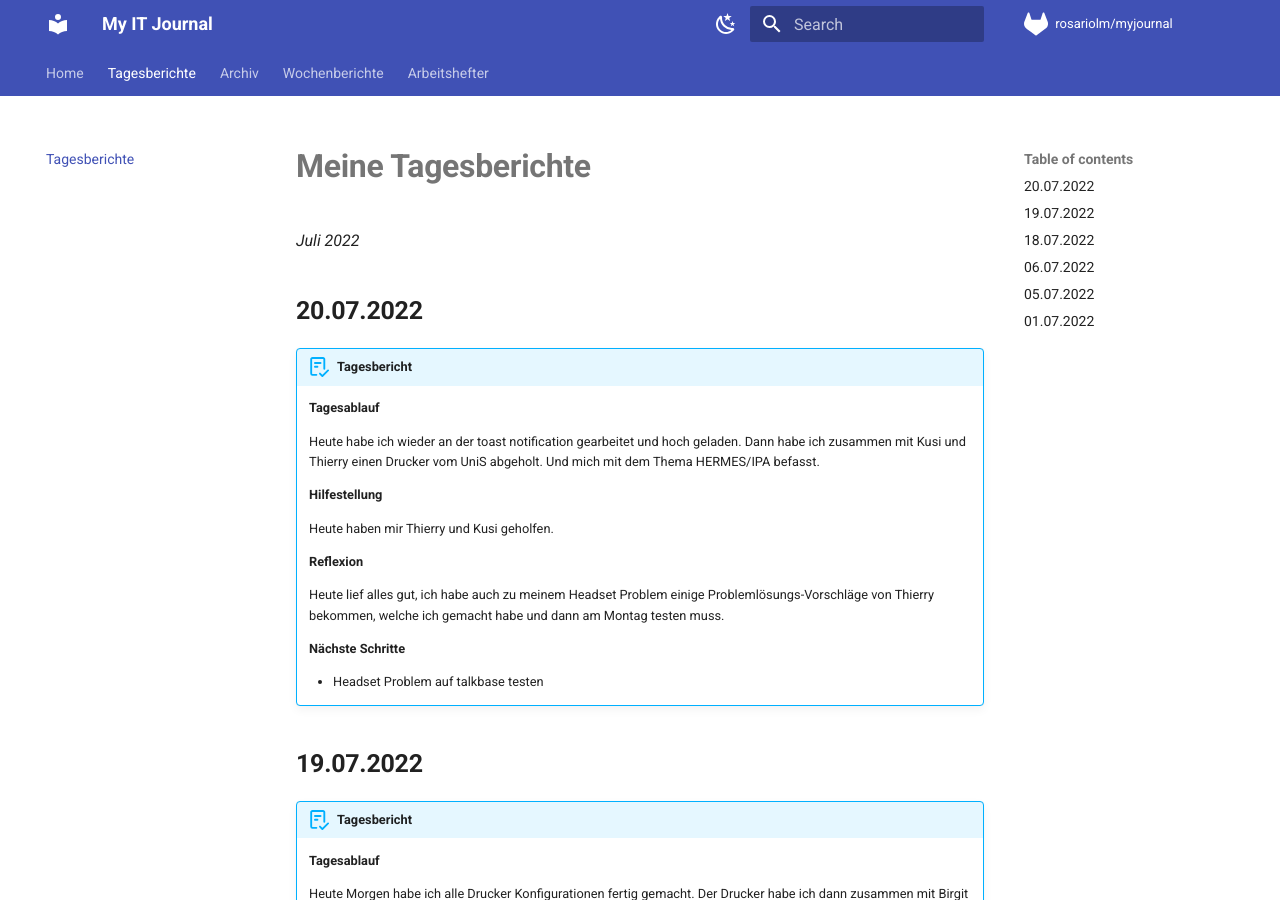
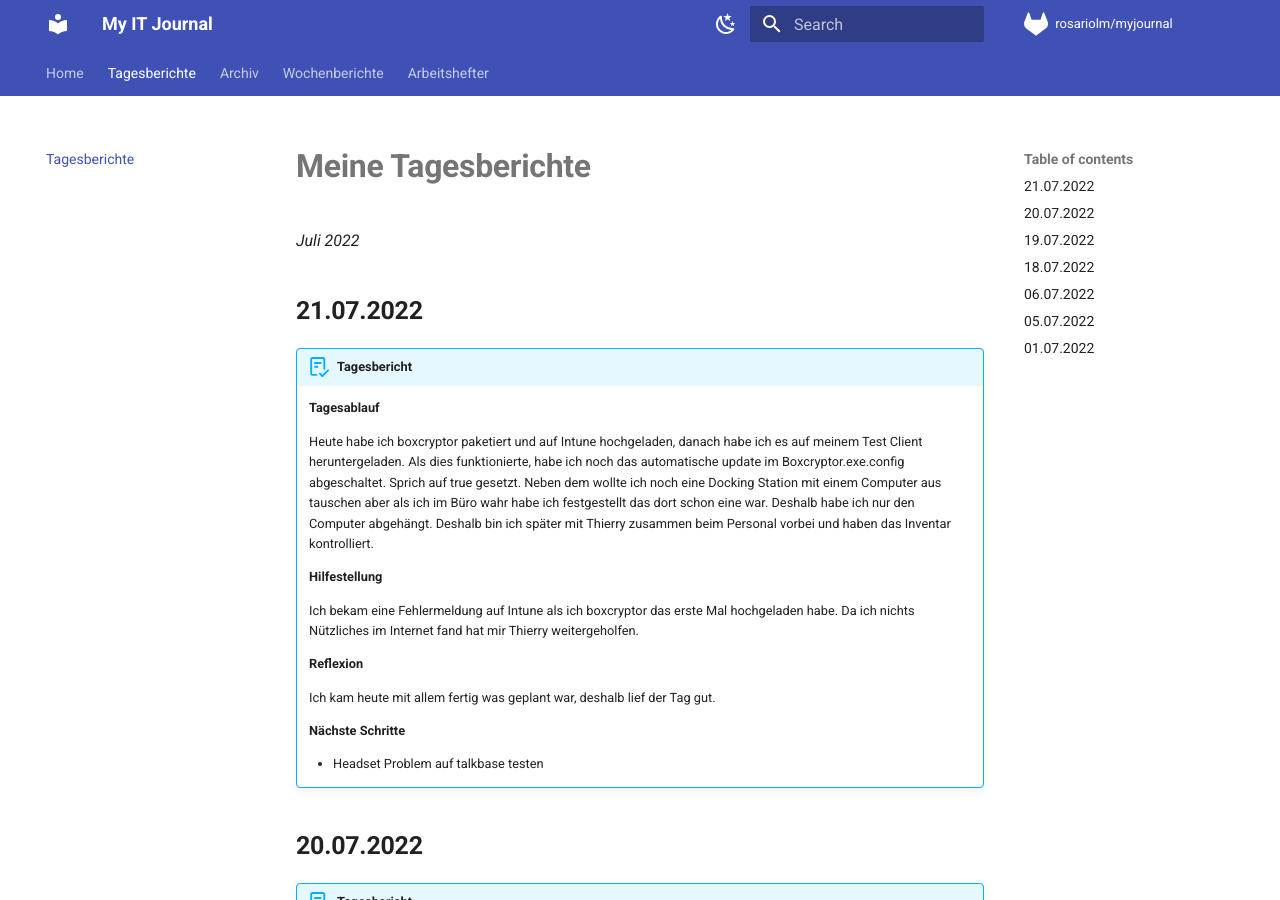
Before and after one commit to rosariolm/myjournal, an MkDocs documentation site: the page built from docs/tberichte.md, in a window 1280 px wide and 900 px high. Built offline with MkDocs 1.6.1 and Material for MkDocs 9.7.7, drawn with Linux system fonts in a browser that asks for light colours; comment, search, counter and statistics services are not loaded.

Commit message:
tbericht 21.07.2022

```diff
--- a/docs/tberichte.md
+++ b/docs/tberichte.md
@@ -2,6 +2,26 @@
 
 
 *Juli 2022*
+
+## **21.07.2022**
+
+!!! abstract "Tagesbericht"
+    **Tagesablauf**
+
+    Heute habe ich boxcryptor paketiert und auf Intune hochgeladen, danach habe ich es auf meinem Test Client heruntergeladen. Als dies funktionierte, habe ich noch das automatische update im Boxcryptor.exe.config abgeschaltet. Sprich auf true gesetzt. Neben dem wollte ich noch eine Docking Station mit einem Computer aus tauschen aber als ich im Büro wahr habe ich festgestellt das dort schon eine war. Deshalb habe ich nur den Computer abgehängt. Deshalb bin ich später mit Thierry zusammen beim Personal vorbei und haben das Inventar kontrolliert.
+
+    **Hilfestellung**
+
+    Ich bekam eine Fehlermeldung auf Intune als ich boxcryptor das erste Mal hochgeladen habe. Da ich nichts Nützliches im Internet fand hat mir Thierry weitergeholfen.
+
+    **Reflexion**
+
+    Ich kam heute mit allem fertig was geplant war, deshalb lief der Tag gut.
+
+    **Nächste Schritte**
+
+    -  Headset Problem auf talkbase testen
+
 
 ## **20.07.2022**
 
```
